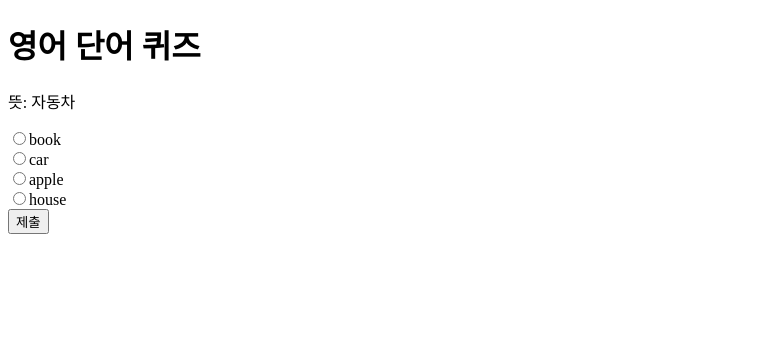
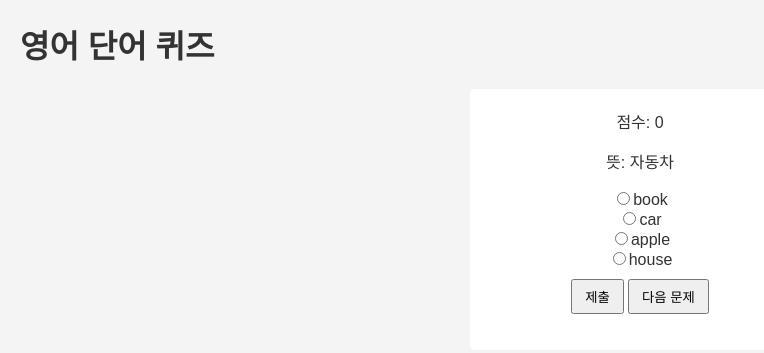
Before and after one commit to CircusHan/testing, a Flask app: page / in a window 1280 px wide. Shown: the top 353 px of the page, without its empty margins (0-764 px from the left). Run offline with Flask 2, Linux system fonts and the light colour scheme.

Commit message:
Add styling and score tracking

```diff
--- /dev/null
+++ b/static/style.css
@@ -0,0 +1,30 @@
+body {
+    font-family: Arial, sans-serif;
+    background-color: #f4f4f4;
+    color: #333;
+    margin: 20px;
+}
+
+#quiz {
+    background: #fff;
+    padding: 20px;
+    border-radius: 5px;
+    width: 300px;
+    margin: auto;
+    text-align: center;
+}
+
+button {
+    padding: 6px 12px;
+    margin-top: 10px;
+}
+
+#result {
+    font-weight: bold;
+    margin-top: 10px;
+    color: #007bff;
+}
+
+#scoreboard {
+    margin-bottom: 15px;
+}
--- a/templates/index.html
+++ b/templates/index.html
@@ -4,18 +4,26 @@
   <meta charset="utf-8">
   <title>Vocabulary Quiz</title>
   <script src="https://code.jquery.com/jquery-3.6.0.min.js"></script>
+  <link rel="stylesheet" href="{{ url_for('static', filename='style.css') }}">
 </head>
 <body>
   <h1>영어 단어 퀴즈</h1>
   <div id="quiz">
+    <div id="scoreboard">점수: <span id="score">0</span></div>
     <p id="definition"></p>
     <form id="choices"></form>
     <button id="submit">제출</button>
+    <button id="next" type="button">다음 문제</button>
     <p id="result"></p>
   </div>
 
   <script>
     let currentId = null;
+    let score = 0;
+    function updateScore() {
+      $('#score').text(score);
+    }
+
     function loadQuestion() {
       $('#result').text('');
       $.getJSON('/question', function(data) {
@@ -44,12 +52,17 @@
         success: function(res) {
           if (res.correct) {
             $('#result').text('정답입니다!');
+            score += 1;
           } else {
             $('#result').text('오답입니다. 정답: ' + res.answer);
           }
-          loadQuestion();
+          updateScore();
         }
       });
+    });
+
+    $('#next').on('click', function() {
+      loadQuestion();
     });
 
     $(function() {
```
